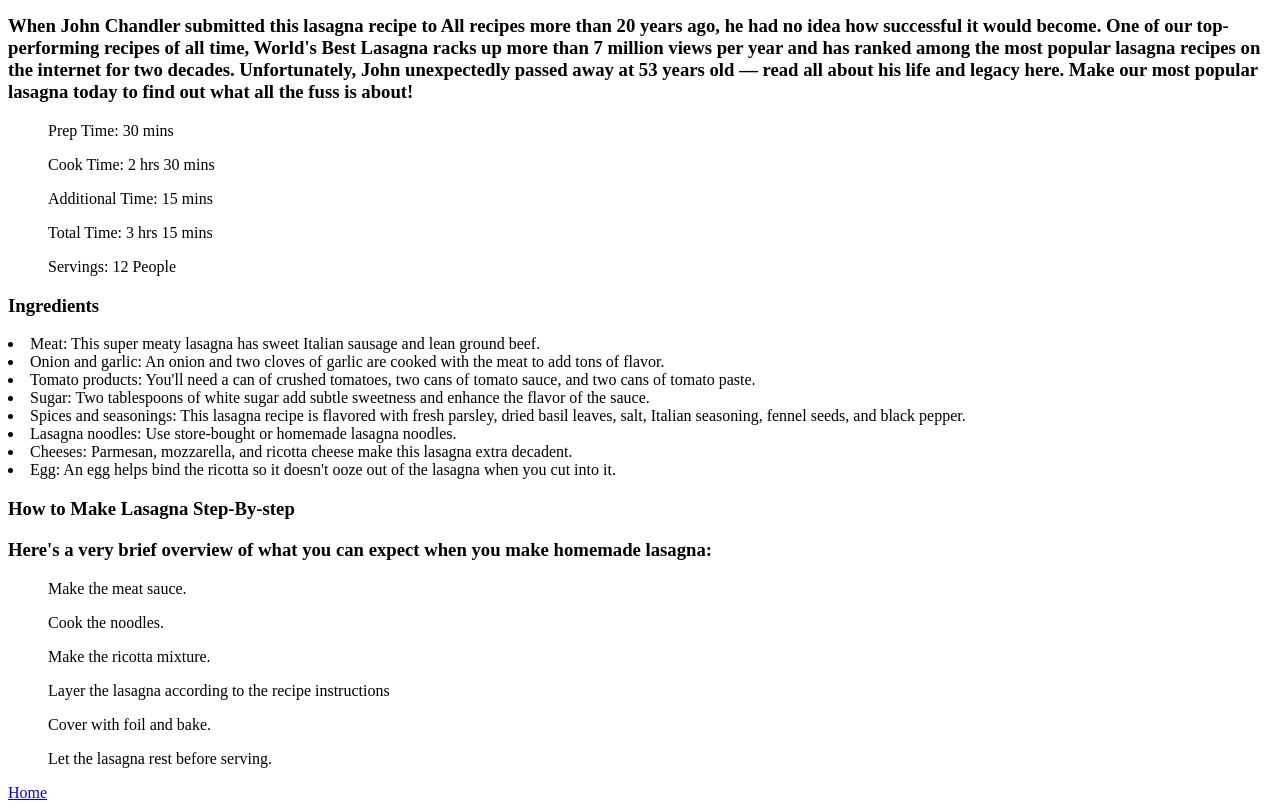
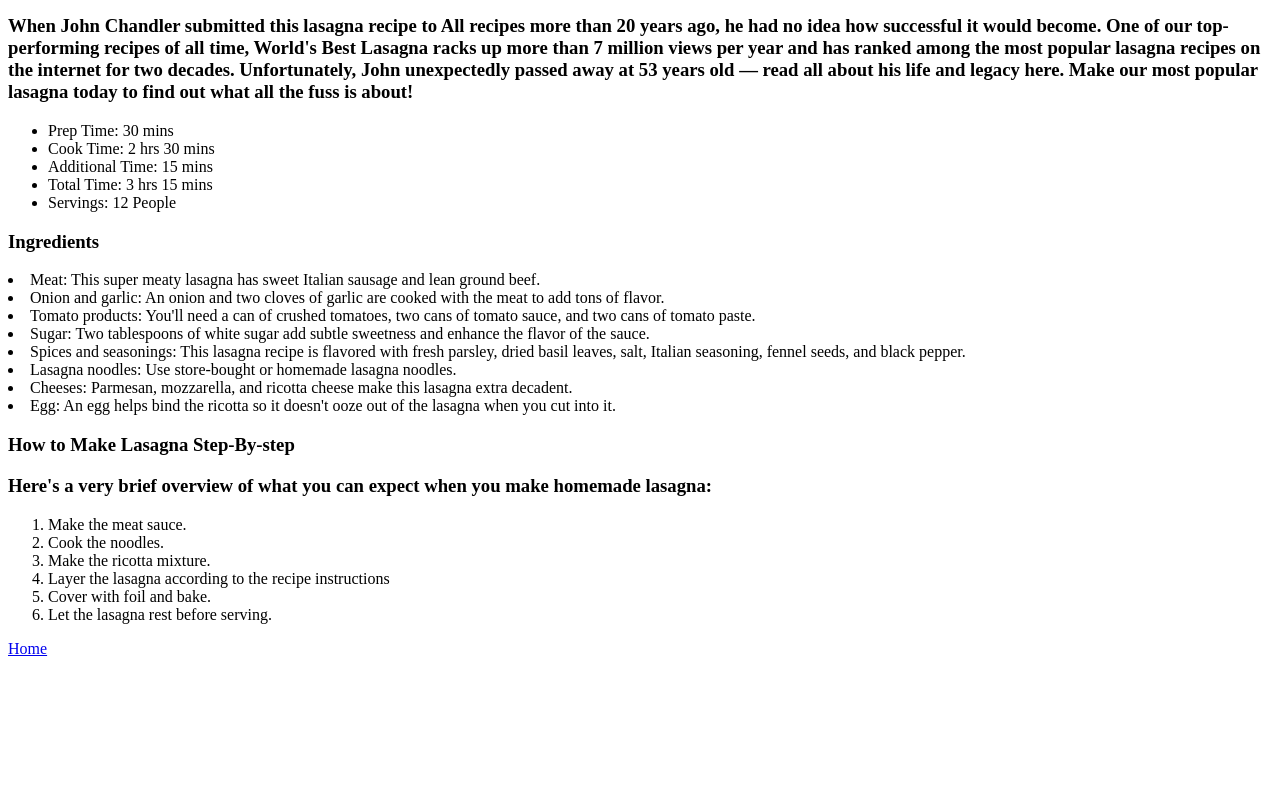
Before and after one commit to Neon26/odin-recipes, a plain HTML site: page Recipes/lasagna.html in a window 1280 px wide. Shown: the part 640-1450 px from the top of the page. After the commit the page ends 1306 px from the top, so only its background shows below. Drawn offline with Linux system fonts and the light colour scheme.

Commit message:
fiexed order and unorder lists

```diff
--- a/Recipes/lasagna.html
+++ b/Recipes/lasagna.html
@@ -13,11 +13,14 @@
     <h3>When John Chandler submitted this lasagna recipe to All recipes more than 20 years ago, he had no idea how successful it would become. One of our top-performing recipes of all time, World's Best Lasagna racks up more than 7 million views per year and has ranked among the most popular lasagna recipes on the internet for two decades. Unfortunately, John unexpectedly passed away at 53 years old — read all about his life and legacy here.
 
         Make our most popular lasagna today to find out what all the fuss is about!</h3>
-    <ol>Prep Time: 30 mins</ol>
-    <ol>Cook Time: 2 hrs 30 mins</ol>
-    <ol>Additional Time: 15 mins</ol>
-    <ol>Total Time: 3 hrs 15 mins</ol>
-    <ol>Servings: 12 People</ol>
+    <ul>
+        <li>Prep Time: 30 mins</li>
+        <li>Cook Time: 2 hrs 30 mins</li>
+        <li>Additional Time: 15 mins</li>
+        <li>Total Time: 3 hrs 15 mins</li>
+        <li>Servings: 12 People</li>
+    </ul>
+
 
     <h3>Ingredients</h3>
 
@@ -33,12 +36,14 @@
     <h3>How to Make Lasagna Step-By-step</h3>
     <h3>Here's a very brief overview of what you can expect when you make homemade lasagna:</h3>
 
-        <ol>Make the meat sauce.</ol>
-        <ol>Cook the noodles.</ol>
-        <ol>Make the ricotta mixture.</ol>
-        <ol>Layer the lasagna according to the recipe instructions</ol>
-        <ol>Cover with foil and bake.</ol>
-        <ol>Let the lasagna rest before serving.</ol>
+        <ol>
+            <li>Make the meat sauce.</li>
+            <li>Cook the noodles.</li>
+            <li>Make the ricotta mixture.</li>
+            <li>Layer the lasagna according to the recipe instructions</li>
+            <li>Cover with foil and bake.</li>
+            <li>Let the lasagna rest before serving.</li>
+        </ol>
 
 
     <a href="/index.html">Home</a>
```
Also changed, not shown: Recipes/fettuccine.html (+11 -7 lines), Recipes/macandcheese.html (+19 -14 lines).
